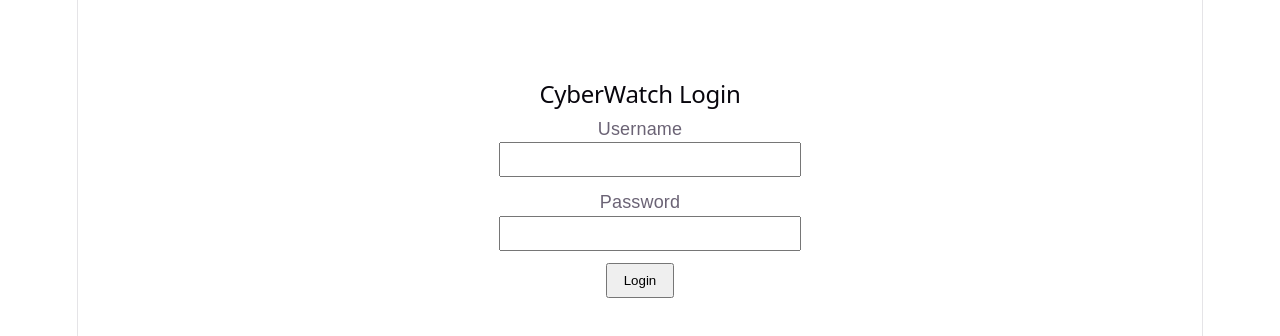
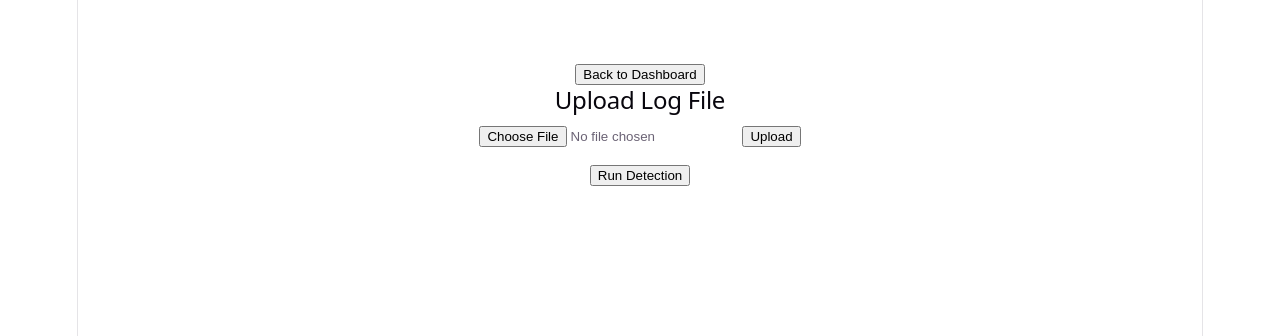
Before and after one commit to prasadsunilhalankar-sys/CyberWatch, a React app in the folder frontend/: page /upload in a window 1280 px wide. Before the commit this address led to /. Shown: the top 336 px of the page. Built offline with nearby package versions, Linux system fonts and the light colour scheme; the HTML template or start-up script is replaced by a standard one.

Commit message:
Add log upload page with detection trigger, connected to React frontend

```diff
--- a/frontend/src/App.jsx
+++ b/frontend/src/App.jsx
@@ -1,6 +1,7 @@
 import { BrowserRouter, Routes, Route, Navigate } from "react-router-dom";
 import Login from "./pages/Login";
 import Dashboard from "./pages/Dashboard";
+import UploadLogs from "./pages/UploadLogs";
 
 function App() {
   return (
@@ -8,6 +9,7 @@ function App() {
       <Routes>
         <Route path="/" element={<Login />} />
         <Route path="/dashboard" element={<Dashboard />} />
+        <Route path="/upload" element={<UploadLogs />} />
         <Route path="*" element={<Navigate to="/" />} />
       </Routes>
     </BrowserRouter>
--- a/frontend/src/pages/Dashboard.jsx
+++ b/frontend/src/pages/Dashboard.jsx
@@ -28,9 +28,14 @@ function Dashboard() {
 
   return (
     <div style={{ maxWidth: "900px", margin: "40px auto", fontFamily: "sans-serif" }}>
-      <div style={{ display: "flex", justifyContent: "space-between", alignItems: "center" }}>
+            <div style={{ display: "flex", justifyContent: "space-between", alignItems: "center" }}>
         <h2>CyberWatch Dashboard</h2>
-        <button onClick={handleLogout}>Logout</button>
+        <div>
+          <button onClick={() => navigate("/upload")} style={{ marginRight: "10px" }}>
+            Upload Logs
+          </button>
+          <button onClick={handleLogout}>Logout</button>
+        </div>
       </div>
 
       <div style={{ display: "flex", gap: "16px", margin: "20px 0" }}>
--- /dev/null
+++ b/frontend/src/pages/UploadLogs.jsx
@@ -0,0 +1,73 @@
+import { useState } from "react";
+import { useNavigate } from "react-router-dom";
+import api from "../api";
+
+function UploadLogs() {
+  const [file, setFile] = useState(null);
+  const [message, setMessage] = useState("");
+  const [error, setError] = useState("");
+  const navigate = useNavigate();
+
+  const handleFileChange = (e) => {
+    setFile(e.target.files[0]);
+  };
+
+  const handleUpload = async (e) => {
+    e.preventDefault();
+    setError("");
+    setMessage("");
+
+    if (!file) {
+      setError("Please choose a CSV file first.");
+      return;
+    }
+
+    const formData = new FormData();
+    formData.append("file", file);
+
+    try {
+      const response = await api.post("/upload-logs", formData, {
+        headers: { "Content-Type": "multipart/form-data" },
+      });
+      setMessage(response.data.message);
+    } catch (err) {
+      if (err.response && err.response.status === 403) {
+        setError("Only admin users can upload logs.");
+      } else {
+        setError("Upload failed. Check the file format.");
+      }
+    }
+  };
+
+  const runDetection = async () => {
+    setError("");
+    setMessage("");
+    try {
+      const response = await api.post("/run-detection");
+      setMessage(response.data.message);
+    } catch (err) {
+      setError("Could not run detection.");
+    }
+  };
+
+  return (
+    <div style={{ maxWidth: "500px", margin: "60px auto", fontFamily: "sans-serif" }}>
+      <button onClick={() => navigate("/dashboard")}>Back to Dashboard</button>
+      <h2>Upload Log File</h2>
+
+      <form onSubmit={handleUpload}>
+        <input type="file" accept=".csv" onChange={handleFileChange} />
+        <button type="submit" style={{ marginLeft: "10px" }}>Upload</button>
+      </form>
+
+      <button onClick={runDetection} style={{ marginTop: "16px" }}>
+        Run Detection
+      </button>
+
+      {message && <p style={{ color: "green" }}>{message}</p>}
+      {error && <p style={{ color: "red" }}>{error}</p>}
+    </div>
+  );
+}
+
+export default UploadLogs;
```
